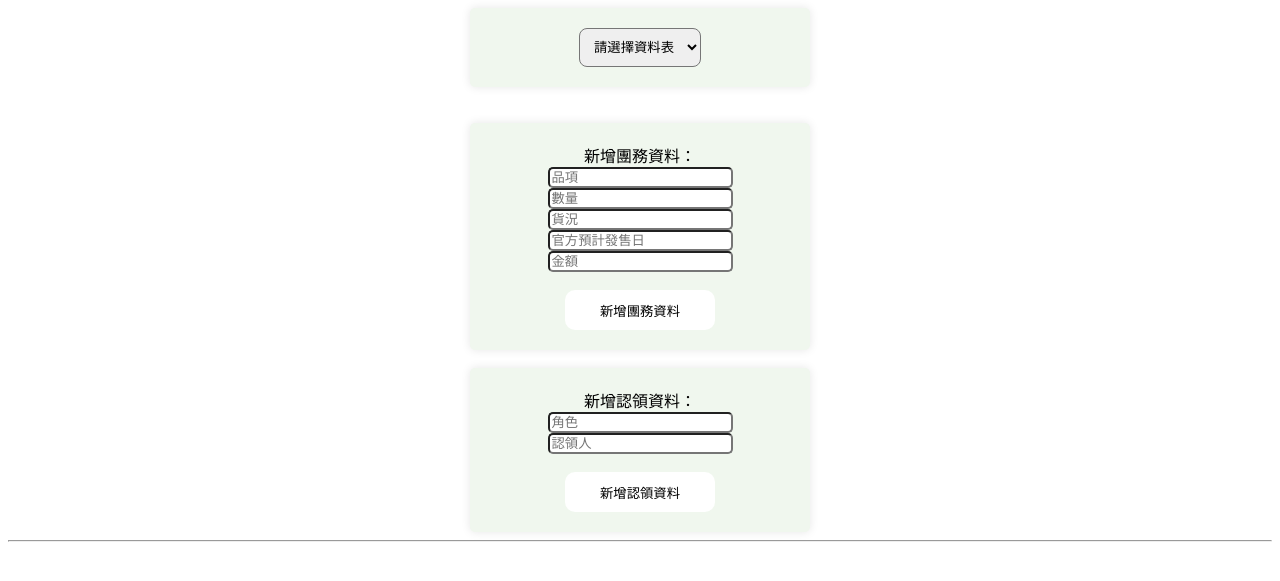
After one commit to s28923520/web, a PHP site: page /edit.php in a window 1280 px wide. The commit adds this page. Shown: the top 581 px of the page. Run offline with PHP 8.4, Linux system fonts and the light colour scheme; data that the repository does not hold is empty.

Commit message:
建立與新增

```diff
--- a/create.php
+++ b/create.php
@@ -20,14 +20,14 @@
 <body>
     <?php include "connect.php"; ?>
 
-    <form action="createfun.php" action="post" method="post">
+    <form action="createfun.php" method="post">
         <label for="group">新增團務表單：</label>
         <input type="text" name="groupname" placeholder="團務名稱">
         <br>
         <button type="submit" name="creategroup">建立團務表單</button>
     </form>
     <br>
-    <form action="createfun.php" action="post" method="post">
+    <form action="createfun.php" method="post">
         <label for="claim">新增認領表單：</label>
         <input type="text" name="claimname" placeholder="認領名稱">
         <br>
--- a/createfun.php
+++ b/createfun.php
@@ -24,7 +24,7 @@ function createTable($conn, $database, $tableName) {
         ) ";
     } elseif ($database == "認領") {
         $sql = "CREATE TABLE `$database`.`$tableName` (
-            `ID` INT(20) AUTO_INCREMENT PRIMARY KEY ,
+            `id` INT(20) AUTO_INCREMENT PRIMARY KEY ,
             `角色` VARCHAR(10) NOT NULL,
             `認領人` VARCHAR(50) NULL
         ) ";
--- /dev/null
+++ b/edit.php
@@ -0,0 +1,67 @@
+<!DOCTYPE html>
+<html lang="en">
+
+<head>
+    <meta charset="UTF-8">
+    <meta name="viewport" content="width=device-width, initial-scale=1.0">
+    <title>新增資料</title>
+    <link rel="stylesheet" href="./css/style.css">
+    <script src="./js/func.js"></script>
+    <style>
+        button {
+            height: 40px;
+        }
+
+        button:hover {
+            background-color: #C7DDC1;
+        }
+        .inline-inputs input {
+        display: inline-block;
+        vertical-align: top; /* 設置對齊方式，使 input 元素與 label 的上方對齊 */
+        margin-right: 10px; /* 設置間距 */
+    }
+    </style>
+</head>
+
+<body>
+    <?php include "connect.php"; ?>
+
+    <form method="post" action="editfun.php" id="tableForm">
+        <select name="table" onchange="getTableData()">
+            <option value="" disabled selected>請選擇資料表</option>
+            <?php
+            $tables->data_seek(0);
+            while ($row = $tables->fetch_row()) {
+                $selected = ($_POST["table"] == $row[0]) ? "selected" : "";
+                echo "<option value='" . $row[0] . "'$selected>" . $row[0] . "</option>";
+            }
+            ?>
+        </select>
+    </form>
+    <br></br>
+    <form action="editfun.php" method="post">
+
+        <label for="group">新增團務資料：</label>
+        <input type="text" name="gname" placeholder="品項">
+        <input type="text" name="amount" placeholder="數量">
+        <input type="text" name="fettle" placeholder="貨況">
+        <input type="text" name="date" placeholder="官方預計發售日">
+        <input type="text" name="NTD" placeholder="金額">
+
+        <br>
+        <button type="submit" name="addgdata">新增團務資料</button>
+    </form>
+    <br>
+    <form action="editfun.php" method="post">
+        <label for="claim">新增認領資料：</label>
+        <input type="text" name="role" placeholder="角色">
+        <input type="text" name="claimant" placeholder="認領人">
+
+        <br>
+        <button type="submit" name="addcdata">新增認領資料</button>
+    </form>
+
+    <hr>
+
+    <div id="tableDataContainer"></div>
+</body>
--- a/index.php
+++ b/index.php
@@ -19,7 +19,7 @@
             <button>新增表單</button>
         </a>
         <!-- 修改按鈕，透過超連結導向到修改畫面 -->
-        <a href="creadit.php">
+        <a href="edit.php">
             <button>修改表單</button>
         </a>
     </div>
```
Also changed, not shown: editfun.php (added).
